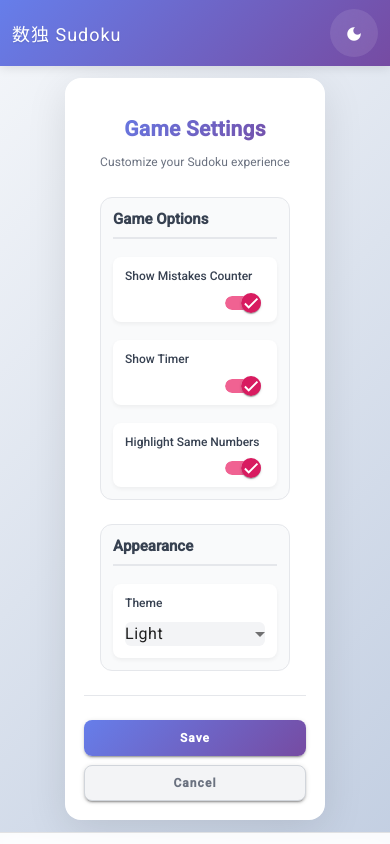
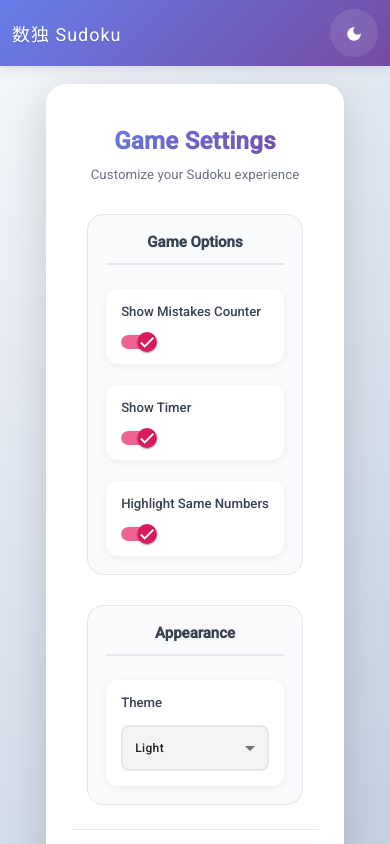
Before and after one commit to ayoubachak/sodoku, an Angular app: page /settings in a window 390 px wide. Shown: the top 844 px of the page. Built offline with nearby package versions, Linux system fonts and the light colour scheme.

Commit message:
style: Update settings component styles for improved layout and dark theme support

```diff
--- a/src/app/components/settings/settings.component.css
+++ b/src/app/components/settings/settings.component.css
@@ -3,36 +3,39 @@
   justify-content: center;
   align-items: center;
   width: 100%;
-  max-width: 500px;
+  max-width: 600px;
+  padding: 1rem;
 }
 
 .settings-card {
   width: 100%;
-  padding: 2rem;
+  max-width: 550px;
+  padding: 2.5rem;
   background: white;
-  border-radius: 16px;
-  box-shadow: 0 10px 40px rgba(0, 0, 0, 0.1);
+  border-radius: 20px;
+  box-shadow: 0 12px 40px rgba(0, 0, 0, 0.15);
   backdrop-filter: blur(10px);
   border: 1px solid rgba(255, 255, 255, 0.2);
+  transition: all 0.3s ease;
 }
 
 /* Dark theme settings card styling */
 body.dark-theme .settings-card {
   background: #2d2d2d;
   border: 1px solid rgba(255, 255, 255, 0.1);
-  box-shadow: 0 10px 40px rgba(0, 0, 0, 0.3);
+  box-shadow: 0 12px 40px rgba(0, 0, 0, 0.4);
 }
 
 mat-card-header {
-  margin-bottom: 2rem;
+  margin-bottom: 2.5rem;
   justify-content: center;
   text-align: center;
 }
 
 mat-card-title {
-  font-size: 2rem;
+  font-size: 2.25rem;
   font-weight: 700;
-  margin-bottom: 0.5rem;
+  margin-bottom: 0.75rem;
   background: linear-gradient(135deg, #667eea 0%, #764ba2 100%);
   -webkit-background-clip: text;
   -webkit-text-fill-color: transparent;
@@ -40,9 +43,10 @@ mat-card-title {
 }
 
 mat-card-subtitle {
-  font-size: 1rem;
+  font-size: 1.1rem;
   color: #6b7280;
   font-weight: 400;
+  line-height: 1.4;
 }
 
 /* Dark theme subtitle color */
@@ -51,11 +55,12 @@ body.dark-theme mat-card-subtitle {
 }
 
 .settings-group {
-  margin-bottom: 2rem;
-  padding: 1.5rem;
+  margin-bottom: 2.5rem;
+  padding: 2rem;
   background: #f9fafb;
-  border-radius: 12px;
+  border-radius: 16px;
   border: 1px solid #e5e7eb;
+  transition: all 0.3s ease;
 }
 
 /* Dark theme settings group styling */
@@ -65,12 +70,13 @@ body.dark-theme .settings-group {
 }
 
 .settings-group h3 {
-  margin: 0 0 1.5rem 0;
-  font-size: 1.25rem;
+  margin: 0 0 2rem 0;
+  font-size: 1.4rem;
   font-weight: 600;
   color: #374151;
-  padding-bottom: 0.75rem;
+  padding-bottom: 1rem;
   border-bottom: 2px solid #e5e7eb;
+  text-align: center;
 }
 
 /* Dark theme group title color and border */
@@ -83,17 +89,19 @@ body.dark-theme .settings-group h3 {
   display: flex;
   justify-content: space-between;
   align-items: center;
-  margin-bottom: 1.5rem;
-  padding: 1rem;
+  margin-bottom: 1.75rem;
+  padding: 1.5rem;
   background: white;
-  border-radius: 8px;
-  box-shadow: 0 2px 4px rgba(0, 0, 0, 0.05);
-  transition: all 0.2s ease;
+  border-radius: 12px;
+  box-shadow: 0 2px 8px rgba(0, 0, 0, 0.05);
+  transition: all 0.3s ease;
+  min-height: 64px;
 }
 
 /* Dark theme setting item background */
 body.dark-theme .setting-item {
   background: #2d2d2d;
+  box-shadow: 0 2px 8px rgba(0, 0, 0, 0.2);
 }
 
 .setting-item:last-child {
@@ -101,14 +109,19 @@ body.dark-theme .setting-item {
 }
 
 .setting-item:hover {
-  box-shadow: 0 4px 8px rgba(0, 0, 0, 0.1);
-  transform: translateY(-1px);
+  box-shadow: 0 4px 12px rgba(0, 0, 0, 0.1);
+  transform: translateY(-2px);
+}
+
+body.dark-theme .setting-item:hover {
+  box-shadow: 0 4px 12px rgba(0, 0, 0, 0.3);
 }
 
 .setting-item span {
-  font-size: 1rem;
+  font-size: 1.1rem;
   font-weight: 500;
   color: #374151;
+  flex: 1;
 }
 
 /* Dark theme setting item text color */
@@ -116,86 +129,135 @@ body.dark-theme .setting-item span {
   color: #f3f4f6;
 }
 
+/* Enhanced mat-slide-toggle styling */
 mat-slide-toggle {
-  margin-left: 1rem;
+  margin-left: 2rem;
+  min-width: 50px;
 }
 
+/* Enhanced mat-select styling */
 mat-select {
-  min-width: 120px;
+  margin-left: 2rem;
+  min-width: 140px;
   background: #f3f4f6;
-  border-radius: 6px;
+  border-radius: 8px;
+  padding: 0.75rem 1rem;
+  border: 2px solid #e5e7eb;
+  font-size: 1rem;
+  font-weight: 500;
+  transition: all 0.3s ease;
+}
+
+mat-select:hover {
+  border-color: #3b82f6;
+  box-shadow: 0 0 0 3px rgba(59, 130, 246, 0.1);
 }
 
 /* Dark theme select box styling */
 body.dark-theme mat-select {
   background: #4b5563;
   color: #f3f4f6;
+  border-color: #6b7280;
+}
+
+body.dark-theme mat-select:hover {
+  border-color: #60a5fa;
+  box-shadow: 0 0 0 3px rgba(96, 165, 250, 0.1);
 }
 
 mat-card-actions {
   display: flex;
-  justify-content: flex-end;
-  gap: 1rem;
+  justify-content: center;
+  gap: 1.5rem;
   padding: 2rem 0 0 0;
   border-top: 1px solid #e5e7eb;
   margin-top: 2rem;
 }
 
+body.dark-theme mat-card-actions {
+  border-top-color: #4b5563;
+}
+
 button {
-  padding: 0.75rem 2rem;
-  font-size: 1rem;
+  padding: 1rem 2.5rem;
+  font-size: 1.1rem;
   font-weight: 600;
-  border-radius: 8px;
+  border-radius: 12px;
   transition: all 0.3s ease;
-  min-width: 100px;
+  min-width: 120px;
+  text-transform: none;
 }
 
 button[color="primary"] {
   background: linear-gradient(135deg, #667eea 0%, #764ba2 100%);
   border: none;
   transform: translateY(0);
+  box-shadow: 0 4px 15px rgba(102, 126, 234, 0.3);
 }
 
 button[color="primary"]:hover {
   transform: translateY(-2px);
-  box-shadow: 0 6px 20px rgba(102, 126, 234, 0.4);
+  box-shadow: 0 8px 25px rgba(102, 126, 234, 0.4);
 }
 
 button:not([color]) {
   background: #f3f4f6;
   color: #6b7280;
-  border: 1px solid #d1d5db;
+  border: 2px solid #d1d5db;
 }
 
 button:not([color]):hover {
   background: #e5e7eb;
+  border-color: #9ca3af;
   transform: translateY(-1px);
 }
 
+body.dark-theme button:not([color]) {
+  background: #374151;
+  color: #f3f4f6;
+  border-color: #4b5563;
+}
+
+body.dark-theme button:not([color]):hover {
+  background: #4b5563;
+  border-color: #6b7280;
+}
+
 @media (max-width: 768px) {
+  .settings-container {
+    padding: 0.5rem;
+  }
+
   .settings-card {
-    padding: 1.5rem;
+    padding: 2rem;
   }
 
   .settings-group {
-    padding: 1rem;
+    padding: 1.5rem;
   }
 
   .setting-item {
     flex-direction: column;
     align-items: flex-start;
-    gap: 1rem;
+    gap: 1.25rem;
     text-align: left;
+    padding: 1.25rem;
   }
 
-  mat-slide-toggle, mat-select {
+  mat-slide-toggle,
+  mat-select {
     margin-left: 0;
-    align-self: flex-end;
+    align-self: stretch;
+    width: 100%;
+  }
+
+  mat-select {
+    min-width: unset;
   }
 
   mat-card-actions {
     flex-direction: column;
-    gap: 0.75rem;
+    gap: 1rem;
   }
 
   button {
@@ -205,6 +267,10 @@ button:not([color]):hover {
 
 @media (max-width: 480px) {
   mat-card-title {
-    font-size: 1.75rem;
+    font-size: 2rem;
+  }
+
+  .settings-group h3 {
+    font-size: 1.25rem;
   }
 }
```
